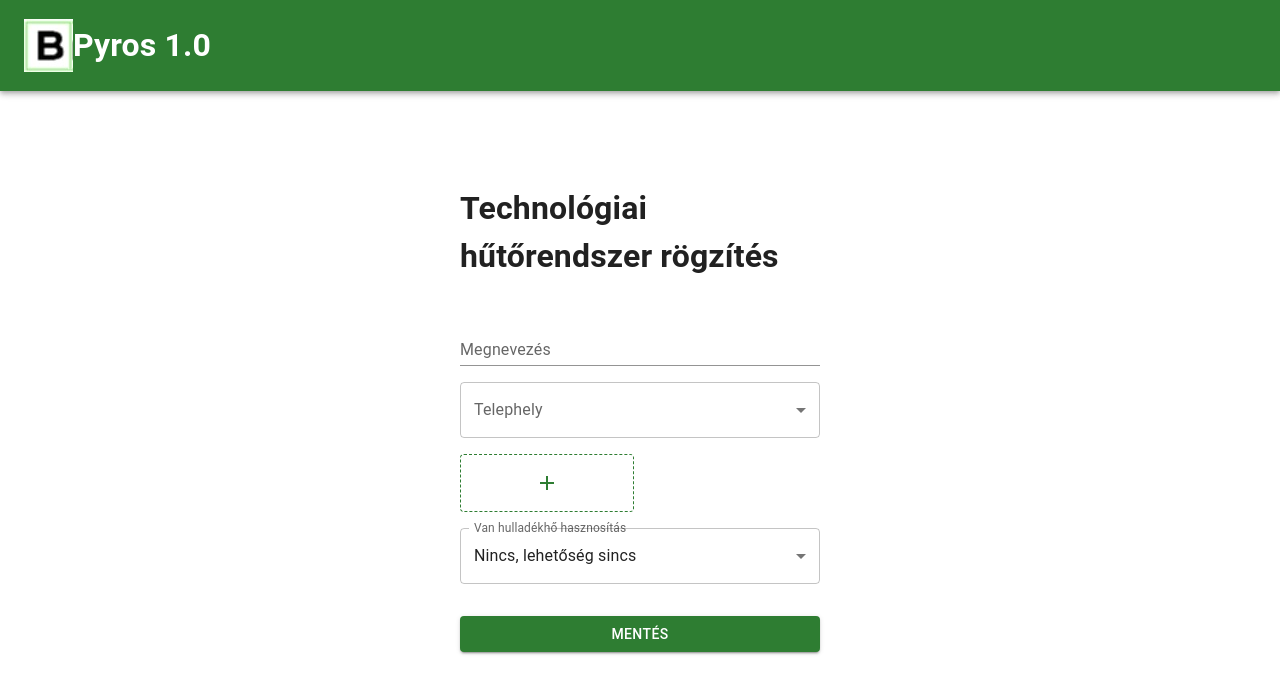
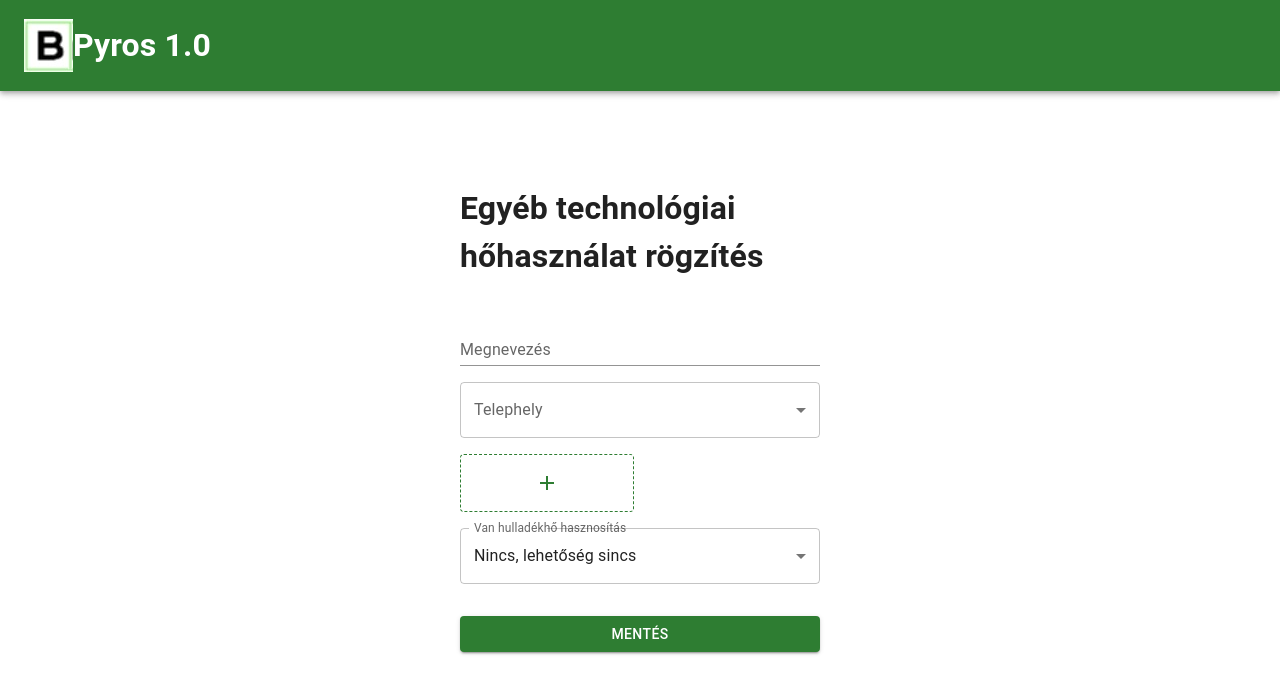
Before and after one commit to X3nXen/pyros, a React (Vite) app in the folder pyros/: page /pyros/dist/technology/other in a window 1280 px wide. Shown: the top 694 px of the page. Built offline with nearby package versions, Linux system fonts and the light colour scheme; what chartjs-chart-sankey would draw is missing.

Commit message:
Can close branch

```diff
--- a/pyros/src/pages/Other.tsx
+++ b/pyros/src/pages/Other.tsx
@@ -106,7 +106,7 @@ export default function Other() {
                 mt: 3,
             }}
         >
-            <h1>Technológiai hűtőrendszer rögzítés</h1>
+            <h1>Egyéb technológiai hőhasználat rögzítés</h1>
             <FormControl error={!!errors && errors.name !== ''}>
                 <TextField
                     label="Megnevezés"
```
